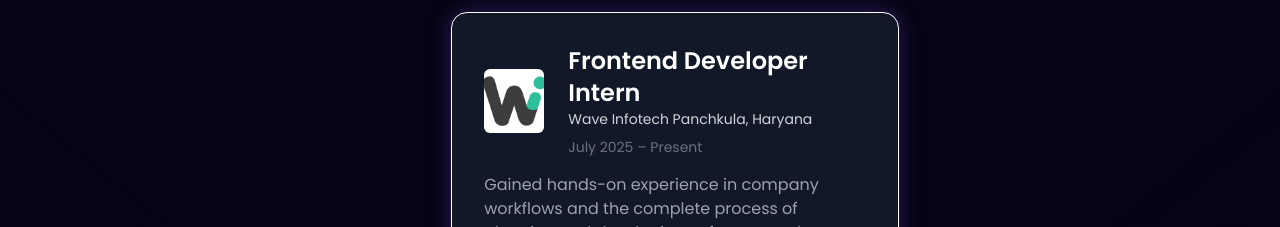
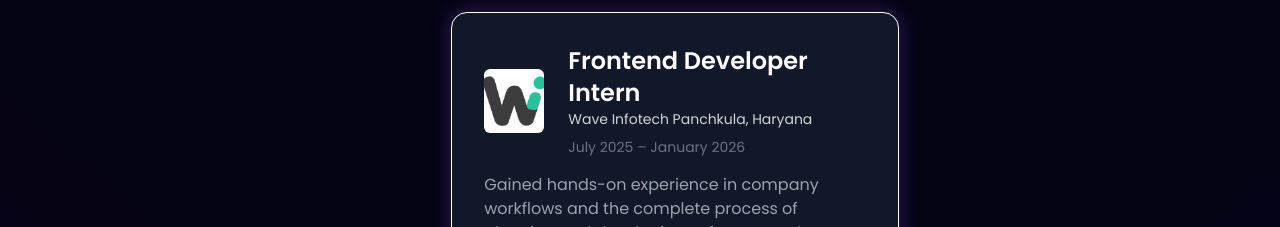
Before and after one commit to Himanshu6408/My-Portfolio-Website, a React (Vite) app: page / in a window 1280 px wide. Shown: the part 2280-2507 px from the top of the page. Built offline with nearby package versions, Linux system fonts and the light colour scheme.

Commit message:
resume update

```diff
--- a/src/components/About/About.jsx
+++ b/src/components/About/About.jsx
@@ -59,7 +59,7 @@
             solutions.
           </p>
           <a
-            href="https://drive.google.com/file/d/1H6OBkuZR7LofeKeZ2S9SU2RF4S3mRtBA/view?usp=drive_link"
+            href="https://drive.google.com/file/d/1WqX9H38m4_GGSnmOlY_bELpE2NLVHukP/view?usp=drive_link"
             target="_blank"
             rel="noopener noreferrer"
             className="inline-block text-white py-3 px-8 rounded-full mt-5 text-lg font-bold transition duration-300 transform hover:scale-105"
--- a/src/constants.js
+++ b/src/constants.js
@@ -94,7 +94,7 @@
     img: exp2logo,
     role: "Frontend Developer Intern",
     company: "Wave Infotech Panchkula, Haryana",
-    date: "July 2025 – Present",
+    date: "July 2025 – January 2026",
     desc: "Gained hands-on experience in company workflows and the complete process of planning and developing software products. Developed practical skills in identifying and debugging issues during development while collaborating effectively with team members to enhance communication, coordination, and teamwork. Adapted to professional development workflows, coding standards, and project timelines, strengthening problem-solving abilities and deepening overall understanding of software development processes.",
     skills: [
       "HTML",
@@ -103,7 +103,7 @@
       "Tailwind CSS,",
       "React.js",
       "Redux Toolkit",
-      " Git",
+      "Git",
       "GitHub",
     ],
   },
@@ -132,7 +132,7 @@
     id: 1,
     img: gpaLogo,
     school: "Government Polytechnic, Ambala",
-    date: "Aug 2019 - July 2022",
+    date: "Aug 2019 - June 2022",
     grade: "72%",
     desc: "Completed core courses in Automobile Mechanics, Engine Technology, Vehicle Dynamics, and Workshop Practices, gaining hands-on experience in vehicle maintenance, diagnostics, and repair techniques. Executed practical projects involving engine assembly, vehicle troubleshooting, and automotive systems.",
     degree: "Diploma ( Automobile Engineering)",
```
